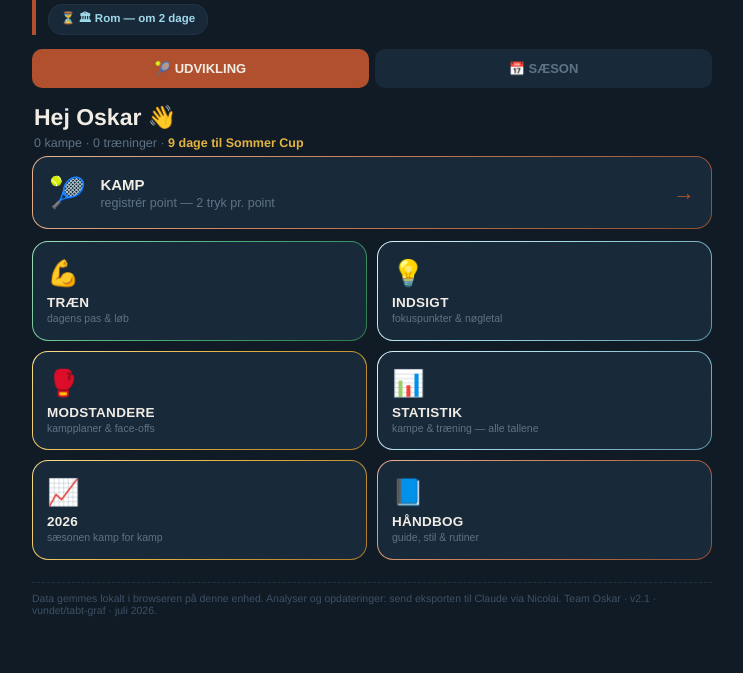
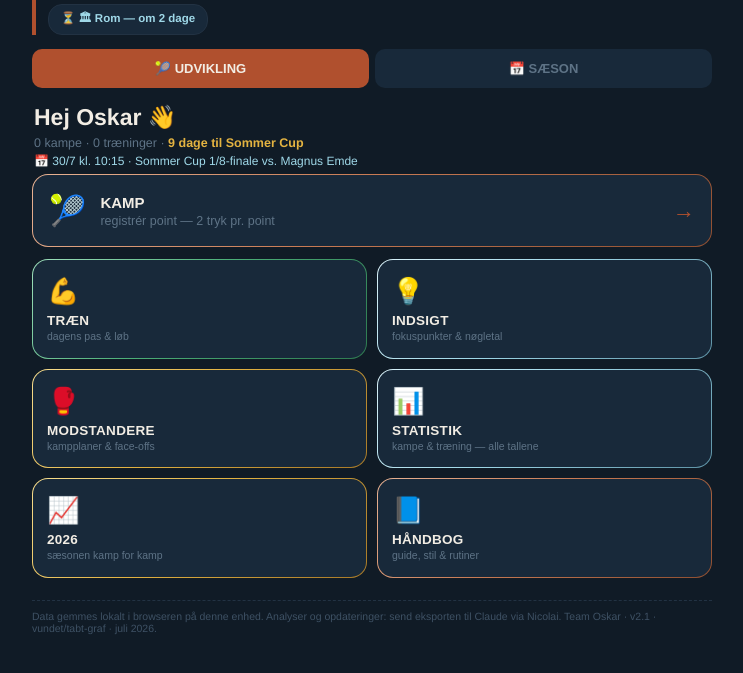
Before and after one commit to nicolailillesoe-maker/Oskar-Tennis, a plain HTML site: page index.html in a window 1280 px wide. Shown: the part 145-818 px from the top of the page, without its empty margins (268-1011 px from the left). Drawn offline with Linux system fonts and the light colour scheme.

Commit message:
Add files via upload

```diff
--- a/index.html
+++ b/index.html
@@ -1305,7 +1305,7 @@ function render() {
     if (S.tab === "hjem") {
       const _dsc = Math.max(0, Math.ceil((new Date("2026-07-30") - new Date())/86400000));
       h += '<div style="margin:16px 2px 6px"><h2 style="margin:0;font-size:23px">' + (EN?"Hi Oskar 👋":"Hej Oskar 👋") + '</h2>' +
-        '<p style="margin:5px 0 0;font-size:12.5px;color:var(--daempet)">' + S.gemte.length + (EN?" matches":" kampe") + ' · ' + S.ttLog.length + (EN?" sessions":" træninger") + (_dsc>0 ? ' · <b style="color:var(--guld)">' + _dsc + (EN?" days to Sommer Cup":" dage til Sommer Cup") + '</b>' : '') + '</p></div>';
+        '<p style="margin:5px 0 0;font-size:12.5px;color:var(--daempet)">' + S.gemte.length + (EN?" matches":" kampe") + ' · ' + S.ttLog.length + (EN?" sessions":" træninger") + (_dsc>0 ? ' · <b style="color:var(--guld)">' + _dsc + (EN?" days to Sommer Cup":" dage til Sommer Cup") + '</b>' : '') + '</p><p id="dev-kal" style="margin:4px 0 0;font-size:12px;color:var(--is)"></p></div>';
       h += '<button class="dev-hero dev-kant dev-kant-grus" data-a="tab" data-v="kamp"><span style="font-size:30px">🎾</span><span><b>' + (EN?"MATCH":"KAMP") + '</b><br><small>' + (EN?"register points — 2 taps per point":"registrér point — 2 tryk pr. point") + '</small></span><span class="dev-pil">→</span></button>';
       h += '<div class="dev-grid">' +
         _flise("tab","fysisk","💪",(EN?"TRAIN":"TRÆN"),(EN?"todays session and running":"dagens pas & løb"),"dev-kant-gron") +
@@ -1844,7 +1844,24 @@ function render() {
   h += '<p class="fod">'+(EN?"Data is stored locally in the browser on this device. Analyses and updates: send the export to Claude via Nicolai. Team Oskar · July 2026.":"Data gemmes lokalt i browseren på denne enhed. Analyser og opdateringer: send eksporten til Claude via Nicolai. Team Oskar · v2.1 · vundet/tabt-graf · juli 2026.")+'</p>';
   el.innerHTML = h;
   devFoldning();
-}
+  devKalender();
+}
+function devKalender(){
+  if (S.tab !== "hjem" || S.verden !== "udv") return;
+  var m = document.getElementById("dev-kal");
+  if (!m) return;
+  fetch("kalender.json",{cache:"no-store"}).then(function(r){ return r.json(); }).then(function(d){
+    var nu = new Date();
+    var kommende = (d.events||[]).filter(function(e){
+      return (e.team === "oskar" || e.team === "alle") && new Date(e.dato + "T" + (e.tid||"23:59")) > nu;
+    }).sort(function(a,b){ return (a.dato+a.tid).localeCompare(b.dato+b.tid); });
+    if (!kommende.length) return;
+    var e = kommende[0];
+    var dd = e.dato.split("-");
+    m.innerHTML = "📅 " + (+dd[2]) + "/" + (+dd[1]) + (e.tid ? " kl. " + e.tid : "") + " · " + e.titel + " " + e.detalje;
+  }).catch(function(){});
+}
+
 const DEVFOLD_TABS = { udv: ["fysisk","anbefal","planer","s2026","guide","stil","rutiner"], pro: ["status","strategi","plan","regler"] };
 window._devOpen = window._devOpen || {};
 function devFoldning(){
--- /dev/null
+++ b/kalender.json
@@ -0,0 +1,9 @@
+{
+  "opdateret": "2026-07-21",
+  "events": [
+    {"team":"oskar","dato":"2026-07-30","tid":"10:15","titel":"Sommer Cup 1/8-finale","detalje":"vs. Magnus Emde"},
+    {"team":"p","dato":"2026-07-30","tid":"11:45","titel":"Sommer Cup 1/8-finale","detalje":"vs. Aksel Breinholt Bjerre"},
+    {"team":"alle","dato":"2026-08-09","tid":"","titel":"Holdkamp","detalje":"tid følger"},
+    {"team":"alle","dato":"2026-08-16","tid":"","titel":"Holdkamp","detalje":"tid følger"}
+  ]
+}
```
Also changed, not shown: team-p.html (+19 -2 lines), 2 other files.
